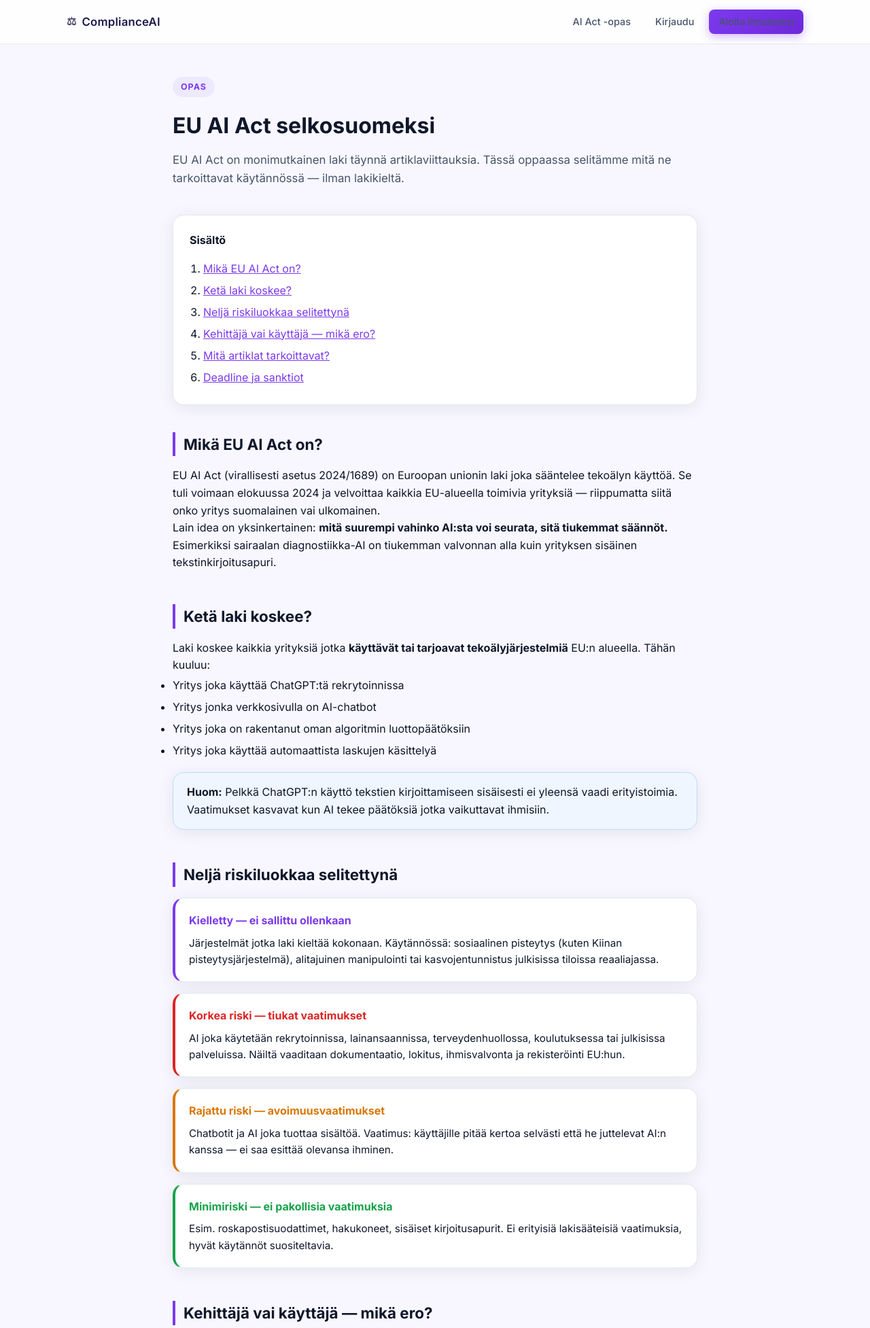
After one commit to jaalankasanova/aiact, a Flask app: page /opas in a window 1280 px wide. The commit adds this page. Shown: the top 1954 px of the page at 68% size. Run offline with Flask 3, Linux system fonts and the light colour scheme; some libraries are stand-ins or nearby versions.

Commit message:
feat: EU AI Act -opas selkosuomeksi, artikkelit selitettynä, linkki naviin

```diff
--- a/app.py
+++ b/app.py
@@ -612,6 +612,10 @@ def pdf_raportti(jid):
 def tietosuoja():
     return render_template("tietosuoja.html")
 
+@app.route("/opas")
+def opas():
+    return render_template("opas.html")
+
 
 @app.route("/robots.txt")
 def robots():
@@ -672,7 +676,8 @@ def admin():
 def sitemap():
     pages = [
         ("https://aiact.onrender.com/", "weekly", "1.0"),
-        ("https://aiact.onrender.com/rekisteri", "monthly", "0.9"),
+        ("https://aiact.onrender.com/opas", "monthly", "0.9"),
+        ("https://aiact.onrender.com/rekisteri", "monthly", "0.8"),
         ("https://aiact.onrender.com/kirjaudu", "monthly", "0.7"),
         ("https://aiact.onrender.com/tietosuoja", "monthly", "0.3"),
     ]
--- a/templates/base.html
+++ b/templates/base.html
@@ -55,6 +55,7 @@
       <span></span><span></span><span></span>
     </button>
     <div class="nav-links" id="navMenu">
+      <a href="{{ url_for('opas') }}">AI Act -opas</a>
       {% if kirjautunut %}
         <a href="{{ url_for('dashboard') }}">Dashboard</a>
         <a href="{{ url_for('uusi_jarjestelma') }}" class="btn btn-sm">+ Uusi kartoitus</a>
--- /dev/null
+++ b/templates/opas.html
@@ -0,0 +1,249 @@
+{% extends "base.html" %}
+{% block title %}EU AI Act -opas suomeksi — mitä laki tarkoittaa käytännössä{% endblock %}
+{% block meta_description %}EU AI Act selitettynä selkosuomeksi pk-yrityksille. Mitä artiklat tarkoittavat, ketkä ovat velvollisia ja mitä pitää tehdä ennen 2.8.2026 deadlinea.{% endblock %}
+{% block content %}
+
+<div style="max-width:820px;margin:0 auto;padding:3rem 1.5rem;">
+
+  <div style="margin-bottom:2.5rem;">
+    <div class="section-tag">Opas</div>
+    <h1 style="font-size:2rem;margin-bottom:.75rem;">EU AI Act selkosuomeksi</h1>
+    <p style="color:var(--teksti-harmaa);font-size:1.05rem;">EU AI Act on monimutkainen laki täynnä artiklaviittauksia. Tässä oppaassa selitämme mitä ne tarkoittavat käytännössä — ilman lakikieltä.</p>
+  </div>
+
+  <!-- Sisällysluettelo -->
+  <div class="form-card" style="margin-bottom:2.5rem;padding:1.5rem;">
+    <div style="font-weight:700;margin-bottom:.75rem;">Sisältö</div>
+    <ol style="margin:0;padding-left:1.25rem;line-height:2;">
+      <li><a href="#mika-on" style="color:var(--primary);">Mikä EU AI Act on?</a></li>
+      <li><a href="#ketä-koskee" style="color:var(--primary);">Ketä laki koskee?</a></li>
+      <li><a href="#riskiluokat" style="color:var(--primary);">Neljä riskiluokkaa selitettynä</a></li>
+      <li><a href="#provider-deployer" style="color:var(--primary);">Kehittäjä vai käyttäjä — mikä ero?</a></li>
+      <li><a href="#artikkelit" style="color:var(--primary);">Mitä artiklat tarkoittavat?</a></li>
+      <li><a href="#deadline" style="color:var(--primary);">Deadline ja sanktiot</a></li>
+    </ol>
+  </div>
+
+  <!-- Mikä on EU AI Act -->
+  <div id="mika-on" style="margin-bottom:3rem;">
+    <h2 style="font-size:1.4rem;border-left:4px solid var(--primary);padding-left:.75rem;margin-bottom:1rem;">Mikä EU AI Act on?</h2>
+    <p>EU AI Act (virallisesti asetus 2024/1689) on Euroopan unionin laki joka sääntelee tekoälyn käyttöä. Se tuli voimaan elokuussa 2024 ja velvoittaa kaikkia EU-alueella toimivia yrityksiä — riippumatta siitä onko yritys suomalainen vai ulkomainen.</p>
+    <p>Lain idea on yksinkertainen: <strong>mitä suurempi vahinko AI:sta voi seurata, sitä tiukemmat säännöt.</strong> Esimerkiksi sairaalan diagnostiikka-AI on tiukemman valvonnan alla kuin yrityksen sisäinen tekstinkirjoitusapuri.</p>
+  </div>
+
+  <!-- Ketä koskee -->
+  <div id="ketä-koskee" style="margin-bottom:3rem;">
+    <h2 style="font-size:1.4rem;border-left:4px solid var(--primary);padding-left:.75rem;margin-bottom:1rem;">Ketä laki koskee?</h2>
+    <p>Laki koskee kaikkia yrityksiä jotka <strong>käyttävät tai tarjoavat tekoälyjärjestelmiä</strong> EU:n alueella. Tähän kuuluu:</p>
+    <ul style="line-height:2;margin-bottom:1rem;">
+      <li>Yritys joka käyttää ChatGPT:tä rekrytoinnissa</li>
+      <li>Yritys jonka verkkosivulla on AI-chatbot</li>
+      <li>Yritys joka on rakentanut oman algoritmin luottopäätöksiin</li>
+      <li>Yritys joka käyttää automaattista laskujen käsittelyä</li>
+    </ul>
+    <div class="form-card" style="background:#eff6ff;border:1.5px solid #bfdbfe;padding:1rem 1.25rem;">
+      <strong>Huom:</strong> Pelkkä ChatGPT:n käyttö tekstien kirjoittamiseen sisäisesti ei yleensä vaadi erityistoimia. Vaatimukset kasvavat kun AI tekee päätöksiä jotka vaikuttavat ihmisiin.
+    </div>
+  </div>
+
+  <!-- Riskiluokat -->
+  <div id="riskiluokat" style="margin-bottom:3rem;">
+    <h2 style="font-size:1.4rem;border-left:4px solid var(--primary);padding-left:.75rem;margin-bottom:1rem;">Neljä riskiluokkaa selitettynä</h2>
+
+    <div style="display:flex;flex-direction:column;gap:1rem;">
+      <div class="form-card" style="border-left:4px solid #7c3aed;padding:1.25rem;">
+        <div style="font-weight:700;color:#7c3aed;margin-bottom:.5rem;">Kielletty — ei sallittu ollenkaan</div>
+        <p style="margin:0;font-size:.95rem;">Järjestelmät jotka laki kieltää kokonaan. Käytännössä: sosiaalinen pisteytys (kuten Kiinan pisteytysjärjestelmä), alitajuinen manipulointi tai kasvojentunnistus julkisissa tiloissa reaaliajassa.</p>
+      </div>
+      <div class="form-card" style="border-left:4px solid #dc2626;padding:1.25rem;">
+        <div style="font-weight:700;color:#dc2626;margin-bottom:.5rem;">Korkea riski — tiukat vaatimukset</div>
+        <p style="margin:0;font-size:.95rem;">AI joka käytetään rekrytoinnissa, lainansaannissa, terveydenhuollossa, koulutuksessa tai julkisissa palveluissa. Näiltä vaaditaan dokumentaatio, lokitus, ihmisvalvonta ja rekisteröinti EU:hun.</p>
+      </div>
+      <div class="form-card" style="border-left:4px solid #d97706;padding:1.25rem;">
+        <div style="font-weight:700;color:#d97706;margin-bottom:.5rem;">Rajattu riski — avoimuusvaatimukset</div>
+        <p style="margin:0;font-size:.95rem;">Chatbotit ja AI joka tuottaa sisältöä. Vaatimus: käyttäjille pitää kertoa selvästi että he juttelevat AI:n kanssa — ei saa esittää olevansa ihminen.</p>
+      </div>
+      <div class="form-card" style="border-left:4px solid #16a34a;padding:1.25rem;">
+        <div style="font-weight:700;color:#16a34a;margin-bottom:.5rem;">Minimiriski — ei pakollisia vaatimuksia</div>
+        <p style="margin:0;font-size:.95rem;">Esim. roskapostisuodattimet, hakukoneet, sisäiset kirjoitusapurit. Ei erityisiä lakisääteisiä vaatimuksia, hyvät käytännöt suositeltavia.</p>
+      </div>
+    </div>
+  </div>
+
+  <!-- Provider vs Deployer -->
+  <div id="provider-deployer" style="margin-bottom:3rem;">
+    <h2 style="font-size:1.4rem;border-left:4px solid var(--primary);padding-left:.75rem;margin-bottom:1rem;">Kehittäjä vai käyttäjä — mikä ero?</h2>
+    <p>Laki erottelee kaksi roolia joilla on eri velvoitteet:</p>
+    <div style="display:grid;grid-template-columns:1fr 1fr;gap:1rem;margin-bottom:1rem;">
+      <div class="form-card" style="padding:1.25rem;">
+        <div style="font-weight:700;margin-bottom:.5rem;">Kehittäjä (Provider)</div>
+        <p style="font-size:.9rem;margin:0;color:var(--teksti-harmaa);">Yritys joka on itse rakentanut tai teettänyt AI-järjestelmän. Vastuu on suurin — kaikki tekniset vaatimukset, dokumentaatio ja EU-rekisteröinti kuuluvat heille.</p>
+      </div>
+      <div class="form-card" style="padding:1.25rem;">
+        <div style="font-weight:700;margin-bottom:.5rem;">Käyttäjä (Deployer)</div>
+        <p style="font-size:.9rem;margin:0;color:var(--teksti-harmaa);">Yritys joka käyttää valmista AI-työkalua (esim. ChatGPT, Copilot, ostettu sovellus). Velvoitteet ovat kevyemmät — päävastuut ovat toimittajalla.</p>
+      </div>
+    </div>
+    <div class="form-card" style="background:#eff6ff;border:1.5px solid #bfdbfe;padding:1rem 1.25rem;">
+      <strong>Suurin osa pk-yrityksistä on käyttäjiä</strong> — he käyttävät valmiita työkaluja eivätkä kehitä omia. Tämä tarkoittaa merkittävästi kevyempiä velvoitteita.
+    </div>
+  </div>
+
+  <!-- Artikkelit -->
+  <div id="artikkelit" style="margin-bottom:3rem;">
+    <h2 style="font-size:1.4rem;border-left:4px solid var(--primary);padding-left:.75rem;margin-bottom:1rem;">Mitä artiklat tarkoittavat?</h2>
+    <p style="color:var(--teksti-harmaa);margin-bottom:1.5rem;">EU AI Act käyttää artiklaviittauksia (Art. 5, Art. 11 jne.). Tässä ne selitettynä selkosuomeksi:</p>
+
+    <div style="display:flex;flex-direction:column;gap:.75rem;">
+
+      <div class="form-card" style="padding:1.25rem;">
+        <div style="display:flex;gap:1rem;align-items:flex-start;">
+          <span style="background:var(--primary);color:#fff;font-size:.75rem;font-weight:700;padding:.25rem .6rem;border-radius:6px;white-space:nowrap;margin-top:2px;">Art. 5</span>
+          <div>
+            <strong>Kielletyt järjestelmät</strong>
+            <p style="margin:.25rem 0 0;font-size:.9rem;color:var(--teksti-harmaa);">Lista AI-järjestelmistä joita ei saa käyttää ollenkaan EU:ssa. Käytännössä: sosiaalinen pisteytys, alitajuinen manipulointi, reaaliaikainen biometrinen tunnistus julkisissa tiloissa.</p>
+          </div>
+        </div>
+      </div>
+
+      <div class="form-card" style="padding:1.25rem;">
+        <div style="display:flex;gap:1rem;align-items:flex-start;">
+          <span style="background:var(--primary);color:#fff;font-size:.75rem;font-weight:700;padding:.25rem .6rem;border-radius:6px;white-space:nowrap;margin-top:2px;">Art. 9</span>
+          <div>
+            <strong>Riskinarviointi</strong>
+            <p style="margin:.25rem 0 0;font-size:.9rem;color:var(--teksti-harmaa);">Korkean riskin järjestelmille pitää tehdä kirjallinen riskinarviointi: mitä voi mennä pieleen, kuinka todennäköistä se on ja miten riskit hallitaan. Ei tarvitse olla monimutkainen — selkeä Word-dokumentti riittää.</p>
+          </div>
+        </div>
+      </div>
+
+      <div class="form-card" style="padding:1.25rem;">
+        <div style="display:flex;gap:1rem;align-items:flex-start;">
+          <span style="background:var(--primary);color:#fff;font-size:.75rem;font-weight:700;padding:.25rem .6rem;border-radius:6px;white-space:nowrap;margin-top:2px;">Art. 10</span>
+          <div>
+            <strong>Datan laatu</strong>
+            <p style="margin:.25rem 0 0;font-size:.9rem;color:var(--teksti-harmaa);">Jos AI on koulutettu datalla, se data pitää dokumentoida: mistä se on peräisin, onko se tasapuolista, miten se on käsitelty. Tärkeä varsinkin omia malleja kehittäville yrityksille.</p>
+          </div>
+        </div>
+      </div>
+
+      <div class="form-card" style="padding:1.25rem;">
+        <div style="display:flex;gap:1rem;align-items:flex-start;">
+          <span style="background:var(--primary);color:#fff;font-size:.75rem;font-weight:700;padding:.25rem .6rem;border-radius:6px;white-space:nowrap;margin-top:2px;">Art. 11</span>
+          <div>
+            <strong>Tekninen dokumentaatio</strong>
+            <p style="margin:.25rem 0 0;font-size:.9rem;color:var(--teksti-harmaa);">Järjestelmästä pitää olla kirjallinen kuvaus: mitä se tekee, miten se toimii, mihin se on tarkoitettu ja mitkä ovat sen rajoitukset. Viranomainen voi pyytää tämän tarkastuksessa.</p>
+          </div>
+        </div>
+      </div>
+
+      <div class="form-card" style="padding:1.25rem;">
+        <div style="display:flex;gap:1rem;align-items:flex-start;">
+          <span style="background:var(--primary);color:#fff;font-size:.75rem;font-weight:700;padding:.25rem .6rem;border-radius:6px;white-space:nowrap;margin-top:2px;">Art. 12</span>
+          <div>
+            <strong>Lokitiedostot</strong>
+            <p style="margin:.25rem 0 0;font-size:.9rem;color:var(--teksti-harmaa);">Järjestelmän toiminnasta pitää jäädä lokeja vähintään 6 kuukauden ajalta. Näistä pitää näkyä mitä päätöksiä on tehty, milloin ja millä syötteillä. Pilvipalveluissa tämä hoituu usein automaattisesti.</p>
+          </div>
+        </div>
+      </div>
+
+      <div class="form-card" style="padding:1.25rem;">
+        <div style="display:flex;gap:1rem;align-items:flex-start;">
+          <span style="background:var(--primary);color:#fff;font-size:.75rem;font-weight:700;padding:.25rem .6rem;border-radius:6px;white-space:nowrap;margin-top:2px;">Art. 14</span>
+          <div>
+            <strong>Ihmisvalvonta</strong>
+            <p style="margin:.25rem 0 0;font-size:.9rem;color:var(--teksti-harmaa);">Korkean riskin AI:lla pitää olla nimetty henkilö joka seuraa sen toimintaa ja voi tarvittaessa puuttua tai pysäyttää järjestelmän. Ei tarvita erityistä teknistä osaamista — riittää että joku vastaa valvonnasta.</p>
+          </div>
+        </div>
+      </div>
+
+      <div class="form-card" style="padding:1.25rem;">
+        <div style="display:flex;gap:1rem;align-items:flex-start;">
+          <span style="background:var(--primary);color:#fff;font-size:.75rem;font-weight:700;padding:.25rem .6rem;border-radius:6px;white-space:nowrap;margin-top:2px;">Art. 17</span>
+          <div>
+            <strong>Laadunhallinta (QMS)</strong>
+            <p style="margin:.25rem 0 0;font-size:.9rem;color:var(--teksti-harmaa);">Yrityksellä pitää olla kirjallinen prosessi: miten AI-järjestelmiä hankitaan, otetaan käyttöön, seurataan ja päivitetään. Ei vaadita ISO-sertifiointia — selkeä sisäinen ohje riittää.</p>
+          </div>
+        </div>
+      </div>
+
+      <div class="form-card" style="padding:1.25rem;">
+        <div style="display:flex;gap:1rem;align-items:flex-start;">
+          <span style="background:var(--primary);color:#fff;font-size:.75rem;font-weight:700;padding:.25rem .6rem;border-radius:6px;white-space:nowrap;margin-top:2px;">Art. 26</span>
+          <div>
+            <strong>Käyttäjäyrityksen velvoitteet</strong>
+            <p style="margin:.25rem 0 0;font-size:.9rem;color:var(--teksti-harmaa);">Jos käytätte valmista AI-työkalua (ette ole kehittäjä), tämä artikla koskee teitä. Velvoitteet: järjestä ihmisvalvonta, säilytä lokit, arvioi käyttöriskit omassa kontekstissanne ja kerro työntekijöille AI:n käytöstä.</p>
+          </div>
+        </div>
+      </div>
+
+      <div class="form-card" style="padding:1.25rem;">
+        <div style="display:flex;gap:1rem;align-items:flex-start;">
+          <span style="background:var(--primary);color:#fff;font-size:.75rem;font-weight:700;padding:.25rem .6rem;border-radius:6px;white-space:nowrap;margin-top:2px;">Art. 43</span>
+          <div>
+            <strong>Vaatimustenmukaisuusarviointi</strong>
+            <p style="margin:.25rem 0 0;font-size:.9rem;color:var(--teksti-harmaa);">Korkean riskin järjestelmä pitää virallisesti arvioida ennen käyttöönottoa ja aina kun siihen tehdään merkittäviä muutoksia. Tämä kartoitustyökalu auttaa pohjatyön tekemisessä.</p>
+          </div>
+        </div>
+      </div>
+
+      <div class="form-card" style="padding:1.25rem;">
+        <div style="display:flex;gap:1rem;align-items:flex-start;">
+          <span style="background:var(--primary);color:#fff;font-size:.75rem;font-weight:700;padding:.25rem .6rem;border-radius:6px;white-space:nowrap;margin-top:2px;">Art. 49</span>
+          <div>
+            <strong>EU-rekisteröinti</strong>
+            <p style="margin:.25rem 0 0;font-size:.9rem;color:var(--teksti-harmaa);">Korkean riskin järjestelmät pitää rekisteröidä EU:n yhteiseen AI-tietokantaan. Rekisteröinti tapahtuu EU:n virallisen portaalin kautta. Kehittäjä on ensisijaisesti vastuussa, mutta käyttäjäyrityskin voi joutua rekisteröimään jos kehittäjä on EU:n ulkopuolella.</p>
+          </div>
+        </div>
+      </div>
+
+      <div class="form-card" style="padding:1.25rem;">
+        <div style="display:flex;gap:1rem;align-items:flex-start;">
+          <span style="background:var(--primary);color:#fff;font-size:.75rem;font-weight:700;padding:.25rem .6rem;border-radius:6px;white-space:nowrap;margin-top:2px;">Art. 50</span>
+          <div>
+            <strong>Avoimuus chatboteissa ja AI-sisällössä</strong>
+            <p style="margin:.25rem 0 0;font-size:.9rem;color:var(--teksti-harmaa);">Jos teillä on chatbot tai AI joka kommunikoi asiakkaiden kanssa, pitää selvästi kertoa että kyseessä on AI — ei ihminen. Lisäksi tekoälyn generoima sisältö (kuvat, tekstit, videot) pitää merkitä tunnistettavasti.</p>
+          </div>
+        </div>
+      </div>
+
+      <div class="form-card" style="padding:1.25rem;">
+        <div style="display:flex;gap:1rem;align-items:flex-start;">
+          <span style="background:var(--primary);color:#fff;font-size:.75rem;font-weight:700;padding:.25rem .6rem;border-radius:6px;white-space:nowrap;margin-top:2px;">Annex III</span>
+          <div>
+            <strong>Korkean riskin toimialat</strong>
+            <p style="margin:.25rem 0 0;font-size:.9rem;color:var(--teksti-harmaa);">Lain liite III listaa toimialat joilla AI automaattisesti luokitellaan korkean riskin järjestelmäksi: rekrytointi ja HR, luottopäätökset ja vakuutukset, terveydenhuolto, koulutus, kriittinen infrastruktuuri, lainvalvonta, maahanmuutto ja julkiset palvelut.</p>
+          </div>
+        </div>
+      </div>
+
+    </div>
+  </div>
+
+  <!-- Deadline -->
+  <div id="deadline" style="margin-bottom:3rem;">
+    <h2 style="font-size:1.4rem;border-left:4px solid var(--primary);padding-left:.75rem;margin-bottom:1rem;">Deadline ja sanktiot</h2>
+    <div style="display:grid;grid-template-columns:1fr 1fr;gap:1rem;margin-bottom:1.5rem;">
+      <div class="form-card" style="text-align:center;padding:1.5rem;">
+        <div style="font-size:1.8rem;font-weight:900;color:#dc2626;">2.8.2026</div>
+        <div style="color:var(--teksti-harmaa);margin-top:.25rem;font-size:.9rem;">Korkean riskin järjestelmien täysi compliance-deadline</div>
+      </div>
+      <div class="form-card" style="text-align:center;padding:1.5rem;">
+        <div style="font-size:1.8rem;font-weight:900;color:#dc2626;">15M€ / 3%</div>
+        <div style="color:var(--teksti-harmaa);margin-top:.25rem;font-size:.9rem;">Maksimisankio — 15 miljoonaa euroa tai 3% vuotuisesta liikevaihdosta</div>
+      </div>
+    </div>
+    <p>Suomen valvontaviranomainen on <strong>Liikenne- ja viestintävirasto Traficom</strong>. Sankiot astuvat voimaan deadlinen jälkeen.</p>
+    <div class="form-card" style="background:#fef2f2;border:1.5px solid #fecaca;padding:1rem 1.25rem;">
+      <strong>Tärkeää:</strong> Tämä opas on yleinen tietopaketti eikä korvaa juridista neuvontaa. Suosittelemme tarkistuttamaan compliance-dokumentit lakimiehellä ennen viranomaisten kanssa asiointia.
+    </div>
+  </div>
+
+  <!-- CTA -->
+  <div style="text-align:center;padding:2rem;background:linear-gradient(135deg,rgba(124,58,237,.08),rgba(109,40,217,.05));border-radius:16px;border:1.5px solid rgba(124,58,237,.15);">
+    <h2 style="font-size:1.3rem;margin-bottom:.5rem;">Valmis tarkistamaan yrityksesi tilanteen?</h2>
+    <p style="color:var(--teksti-harmaa);margin-bottom:1.25rem;">Tee ilmainen kartoitus — 10 minuuttia, ei luottokorttia.</p>
+    <a href="{{ url_for('rekisteri') }}" class="btn btn-primary btn-lg">Aloita ilmainen kartoitus</a>
+  </div>
+
+</div>
+{% endblock %}
```
